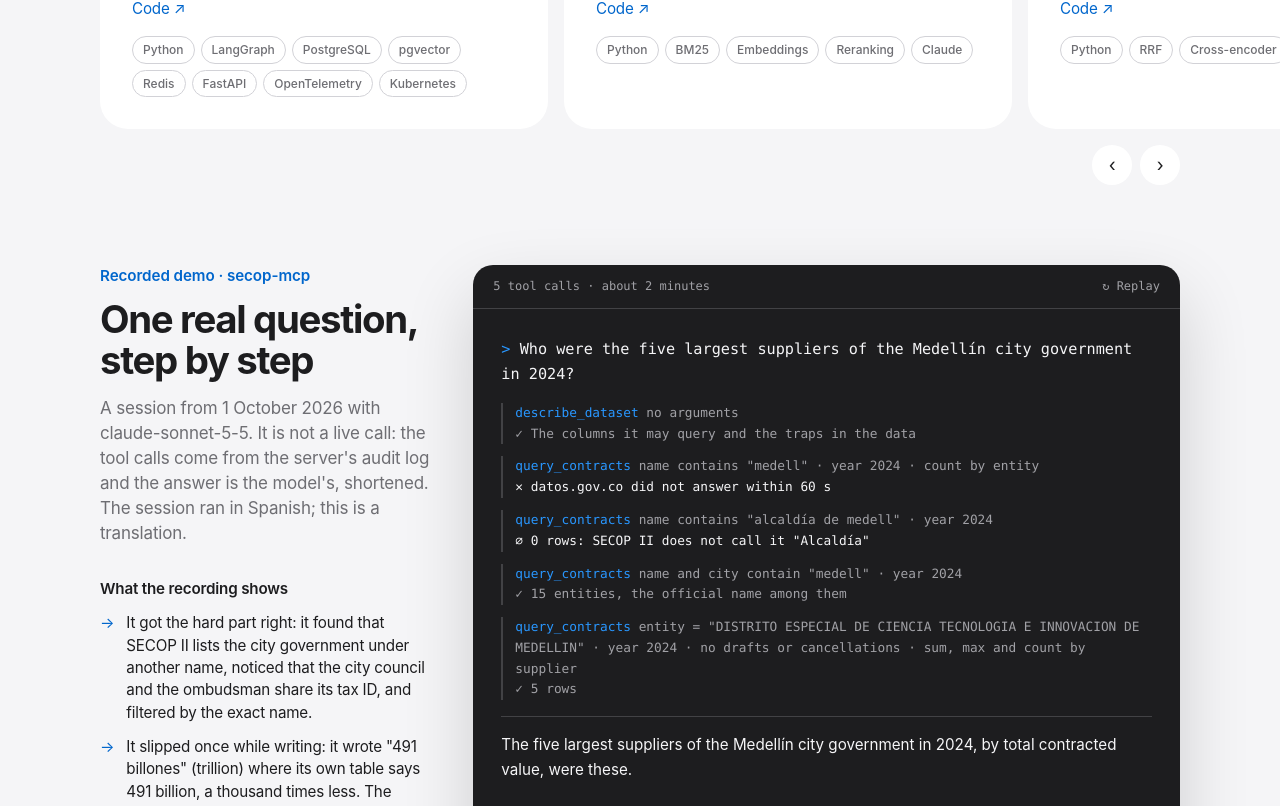
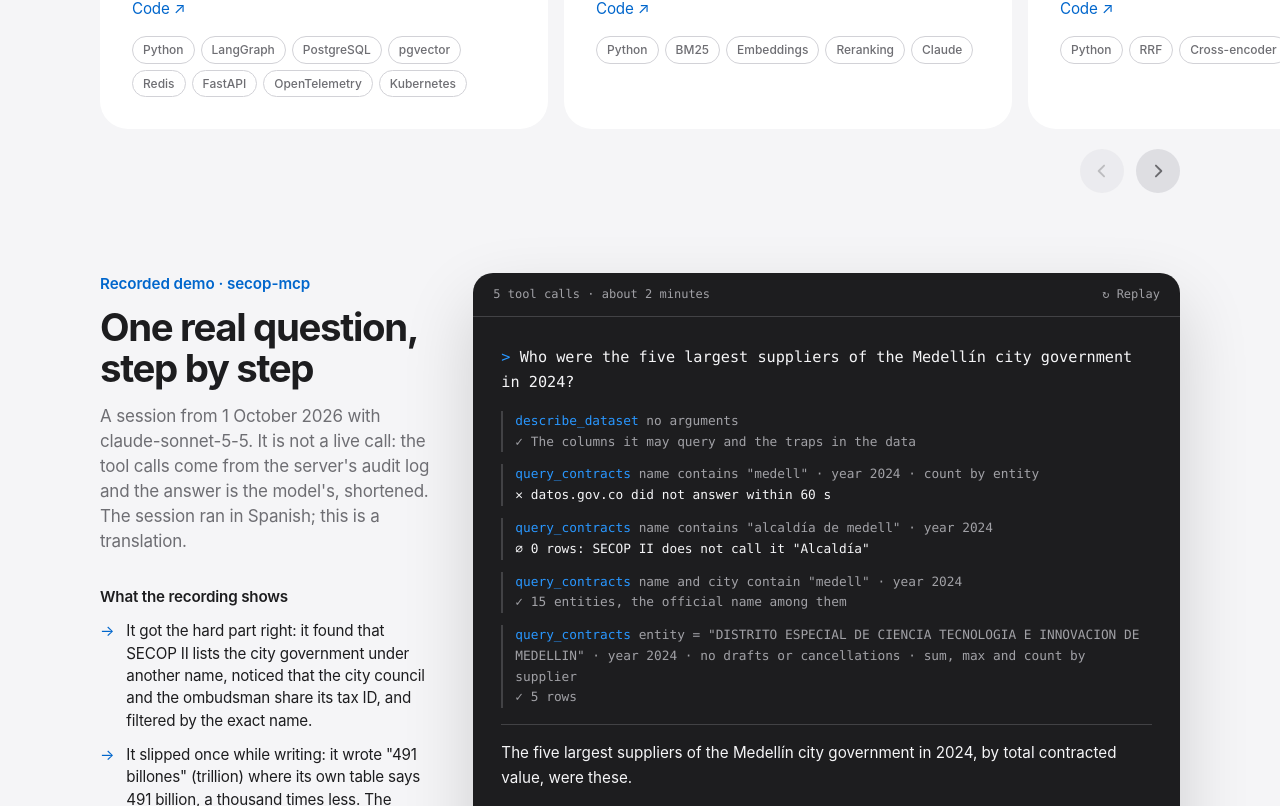
Before and after one commit to 0103juan/portfolio-site, a React (Vite) app: page / in a window 1280 px wide. Shown: the part 1654-2460 px from the top of the page. Built offline with nearby package versions, Linux system fonts and the light colour scheme.

Commit message:
Redraw the paddles of the project row
Drawn chevrons on a translucent disc at a full-size hit target, and the
paddle with nowhere left to go fades and stops responding.

```diff
--- a/src/sections/AiSection.tsx
+++ b/src/sections/AiSection.tsx
@@ -1,22 +1,33 @@
 import { useReducedMotion } from 'framer-motion'
-import { useRef } from 'react'
+import { useRef, useState } from 'react'
 
 import { Reveal } from '@/components/motion/Reveal'
 import { ProjectCard } from '@/components/ProjectCard'
 import type { LinkLabels } from '@/components/ProjectLinks'
 import { Section } from '@/components/Section'
 import type { Content, Project } from '@/content'
+import { cn } from '@/lib/utils'
 
 import { Demo } from './Demo'
 
 /**
  * The projects as one row that runs off the screen. It is the browser's own scrolling with snap points, so a
- * finger or a trackpad throws it with the platform's real momentum and bounce; the arrows are for a mouse.
+ * finger or a trackpad throws it with the platform's real momentum and bounce; the paddles are for a mouse,
+ * and the one that has nowhere left to go fades.
  * The row is a grid of three lines that every card shares, so their parts line up across the whole row.
  */
 function ProjectRow({ items, labels }: { items: Project[]; labels: LinkLabels }) {
   const row = useRef<HTMLDivElement>(null)
   const reducedMotion = useReducedMotion()
+  const [edge, setEdge] = useState({ start: true, end: false })
+
+  const track = () => {
+    const el = row.current
+    if (!el) return
+    const start = el.scrollLeft < 4
+    const end = el.scrollLeft + el.clientWidth > el.scrollWidth - 4
+    setEdge((now) => (now.start === start && now.end === end ? now : { start, end }))
+  }
 
   const step = (direction: 1 | -1) => {
     const card = row.current?.querySelector('article')
@@ -28,23 +39,28 @@ function ProjectRow({ items, labels }: { items: Project[]; labels: LinkLabels })
     <Reveal>
       <div
         ref={row}
+        onScroll={track}
         className="bleed-row grid snap-x snap-mandatory auto-cols-[min(84vw,28rem)] grid-flow-col grid-rows-[repeat(3,auto)] gap-x-4 overflow-x-auto overscroll-x-contain [scrollbar-width:none] [&::-webkit-scrollbar]:hidden"
       >
         {items.map((item) => (
           <ProjectCard key={item.name} project={item} labels={labels} className="snap-start" />
         ))}
       </div>
-      {/* The links inside the cards already move the row for the keyboard, so the arrows stay out of its way. */}
-      <div className="mt-4 hidden justify-end gap-2 md:flex" aria-hidden>
+      {/* The links inside the cards already move the row for the keyboard, so the paddles stay out of its way. */}
+      <div className="mt-5 hidden justify-end gap-3 md:flex" aria-hidden>
         {([-1, 1] as const).map((direction) => (
           <button
             key={direction}
             type="button"
             tabIndex={-1}
+            disabled={direction < 0 ? edge.start : edge.end}
             onClick={() => step(direction)}
-            className="press bg-surface grid size-10 cursor-pointer place-items-center rounded-full text-lg"
+            className="press bg-border/65 text-foreground/60 hover:bg-border hover:text-foreground/85 grid size-11 cursor-pointer place-items-center rounded-full disabled:pointer-events-none disabled:opacity-40"
           >
-            {direction < 0 ? '‹' : '›'}
+            {/* Drawn a little toward the side it points to: a chevron centred by its box looks off-centre. */}
+            <svg viewBox="0 0 24 24" className={cn('size-5', direction > 0 && '-scale-x-100')} fill="none" stroke="currentColor" strokeWidth="2.25" strokeLinecap="round" strokeLinejoin="round">
+              <path d="M14.5 5.5 8 12l6.5 6.5" />
+            </svg>
           </button>
         ))}
       </div>
```
